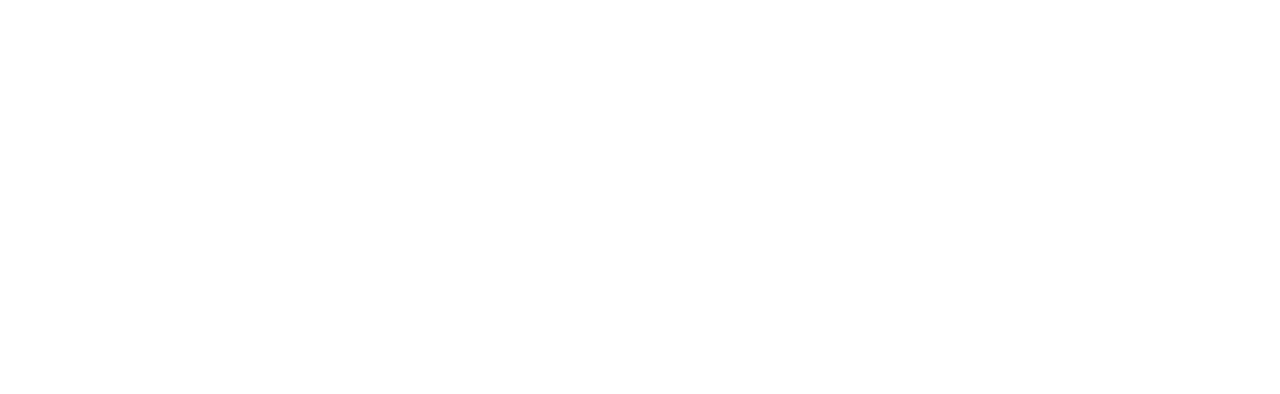
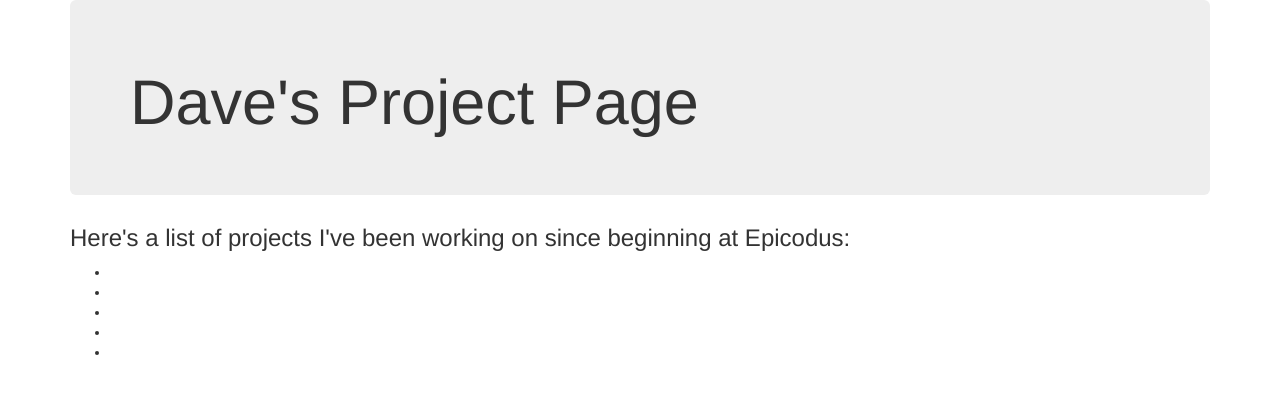
Before and after one commit to dsarbora/my-portfolio, a plain HTML site: page my-projects.html in a window 1280 px wide. Drawn offline with Linux system fonts and the light colour scheme.

Commit message:
add initial html code and stucture for my-projects.html

```diff
--- a/my-projects.html
+++ b/my-projects.html
@@ -0,0 +1,24 @@
+<!DOCTYPE html>
+<html lang="en" dir="ltr">
+  <head>
+    <link rel="stylesheet" href="css/bootstrap.css" type="text/css">
+    <link rel="stylesheet" href="css/styles.css" type="text/css">
+    <meta charset="utf-8">
+    <title>My Projects</title>
+  </head>
+  <body>
+    <div class="container">
+      <div class="jumbotron">
+        <h1>Dave's Project Page</h1>
+      </div>
+      <h3>Here's a list of projects I've been working on since beginning at Epicodus:</h3>
+      <ul>
+        <li><a href="#"></a></li>
+        <li><a href="#"></a></li>
+        <li><a href="#"></a></li>
+        <li><a href="#"></a></li>
+        <li><a href="#"></a></li>
+
+    </div>
+  </body>
+</html>
```
Also changed, not shown: index.html (+0 -6 lines).
